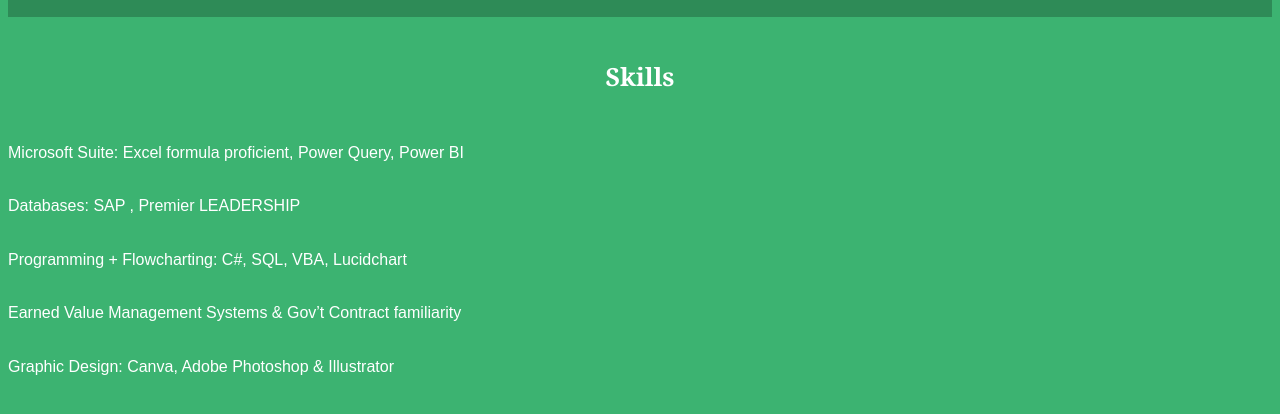
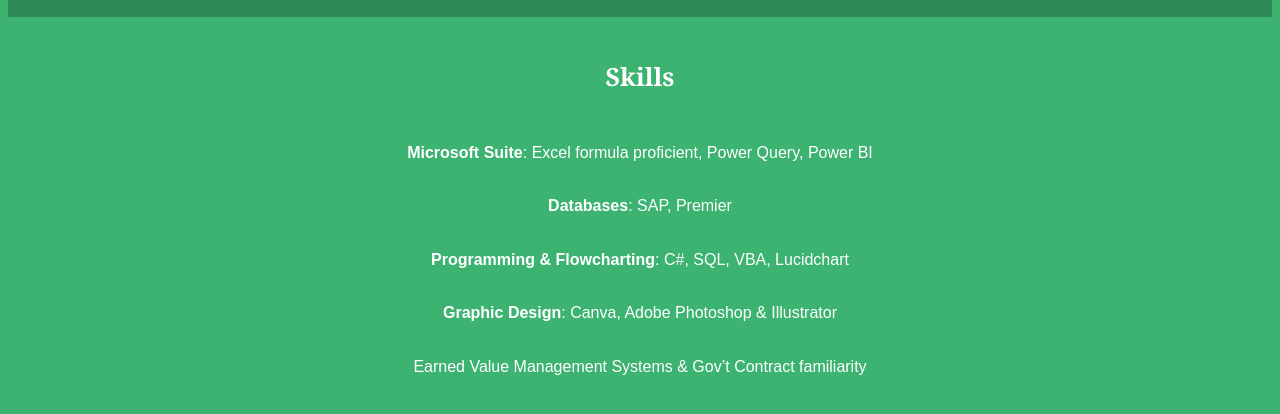
Before and after one commit to jillienneconnell/jillienneconnell.github.io, a plain HTML site: page skills.html in a window 1280 px wide. Shown: the part 116-530 px from the top of the page. Drawn offline with Linux system fonts and the light colour scheme.

Commit message:
Newest Best

```diff
--- a/StyleSheet1.css
+++ b/StyleSheet1.css
@@ -71,17 +71,18 @@
 p {
     line-height: 1.6;
     color: #fff;
-    align-content: center;
+    text-align: center;
 }
 
 /* Style the links in the body */
 a {
-    color: #ffd700;
+    color: white;
     text-decoration: none;
 }
 
 a:hover {
     text-decoration: underline;
+    color: greenyellow;
 }
 
 /* Add some spacing between the projects and skills */
--- a/skills.html
+++ b/skills.html
@@ -19,15 +19,16 @@
 <body>
 
     <h5>Skills</h5>
-    <p>Microsoft Suite: Excel formula proficient, Power Query, Power BI</p>
+    <p><b>Microsoft Suite</b>: Excel formula proficient, Power Query, Power BI</p>
     <br>
-    <p>Databases: SAP , Premier LEADERSHIP</p>
+    <p><b>Databases</b>: SAP, Premier</p>
     <br>
-    <p>Programming + Flowcharting: C#, SQL, VBA, Lucidchart</p>
+    <p><b>Programming & Flowcharting</b>: C#, SQL, VBA, Lucidchart</p>
+    <br>
+    <p><b>Graphic Design</b>: Canva, Adobe Photoshop & Illustrator</p>
     <br>
     <p>Earned Value Management Systems & Gov’t Contract familiarity</p>
-    <br>
-    <p>Graphic Design: Canva, Adobe Photoshop & Illustrator</p>
+
 
 </body>
 </html>
```
Also changed, not shown: projects.html (+2 -2 lines).
